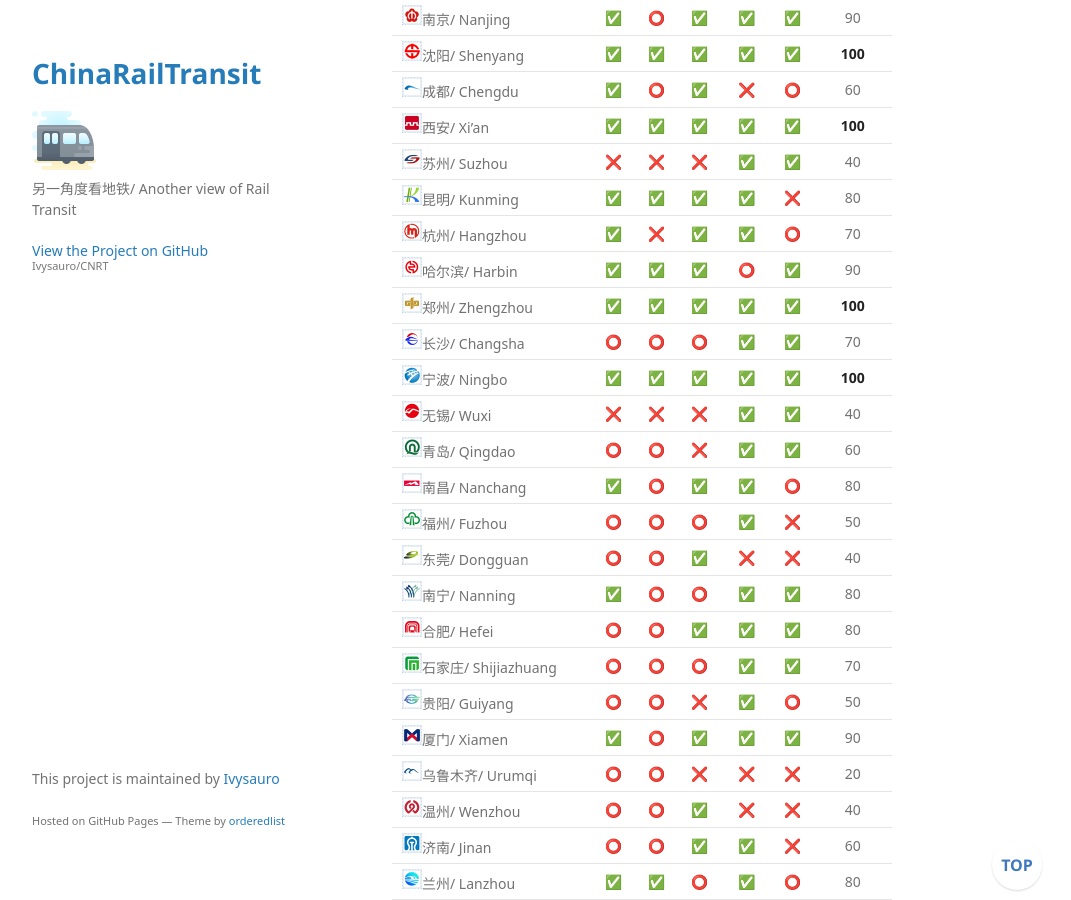
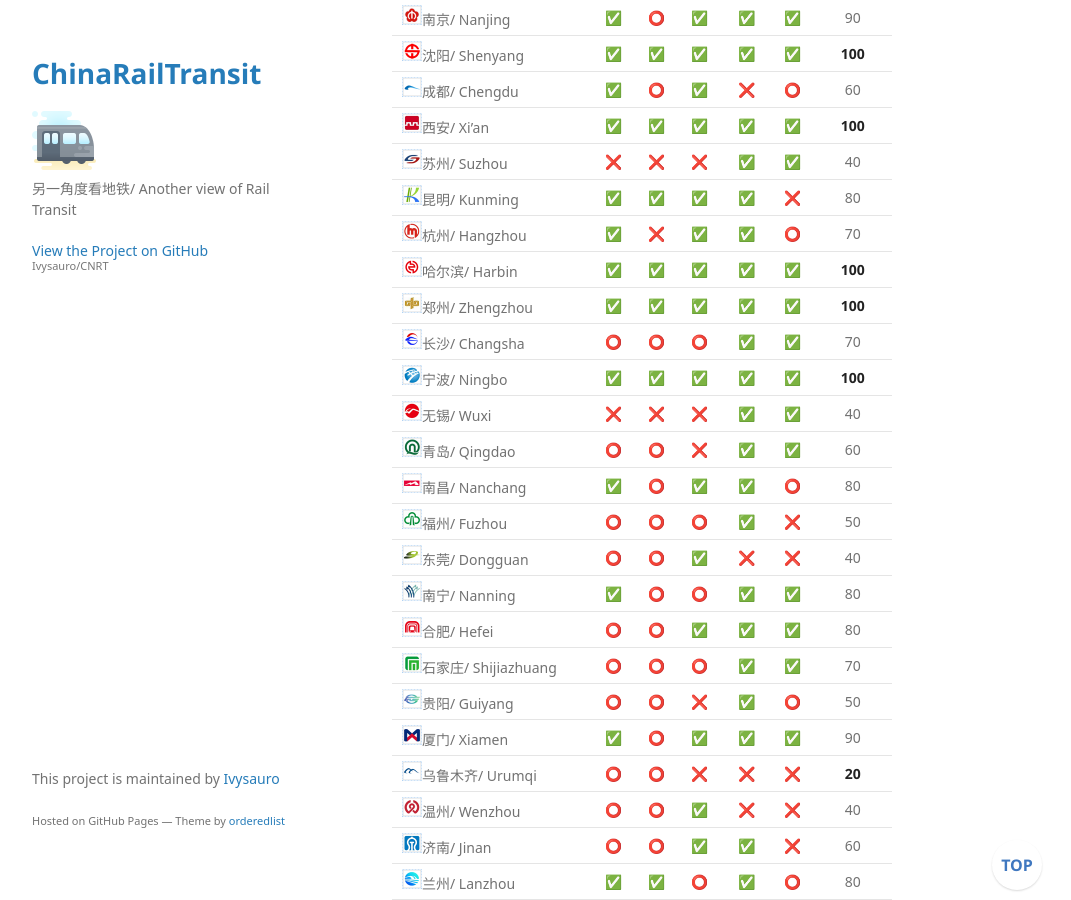
Before and after one commit to Ivysauro/CNRT, a Jekyll site: the page built from data/Pay.md, in a window 1280 px wide and 900 px high, scrolled down 6709 px. Shown: the whole window, without its empty margins (178-1249 px from the left). Built offline with Jekyll 4.4.1, drawn with Linux system fonts in a browser that asks for light colours; some web fonts are replaced; our own code applies the rules of GitHub Pages for plain Markdown files; a script that is not in the unit is left out.

Commit message:
🍊更新哈尔滨评分

```diff
--- a/data/Pay.md
+++ b/data/Pay.md
@@ -226,7 +226,7 @@
 | <img src="https://raw.githubusercontent.com/Ivysauro/CNRT/master/images/city/suz.gif" width="20" hegiht="20"/>苏州/ Suzhou | ❌ | ❌ | ❌ | ✅ | ✅ | 40 |
 | <img src="https://raw.githubusercontent.com/Ivysauro/CNRT/master/images/city/km.gif" width="20" hegiht="20"/>昆明/ Kunming | ✅ | ✅ | ✅ | ✅ | ❌ | 80 |
 | <img src="https://raw.githubusercontent.com/Ivysauro/CNRT/master/images/city/hz.gif" width="20" hegiht="20"/>杭州/ Hangzhou | ✅ | ❌ | ✅ | ✅ | ⭕ | 70 |
-| <img src="https://raw.githubusercontent.com/Ivysauro/CNRT/master/images/city/hrb.gif" width="20" hegiht="20"/>哈尔滨/ Harbin | ✅ | ✅ | ✅ | ⭕ | ✅ | 90 |
+| <img src="https://raw.githubusercontent.com/Ivysauro/CNRT/master/images/city/hrb.gif" width="20" hegiht="20"/>哈尔滨/ Harbin | ✅ | ✅ | ✅ | ✅ | ✅ | **100** |
 | <img src="https://raw.githubusercontent.com/Ivysauro/CNRT/master/images/city/zz.gif" width="20" hegiht="20"/>郑州/ Zhengzhou | ✅ | ✅ | ✅ | ✅ | ✅ | **100** |
 | <img src="https://raw.githubusercontent.com/Ivysauro/CNRT/master/images/city/cs.gif" width="20" hegiht="20"/>长沙/ Changsha | ⭕ | ⭕ | ⭕ | ✅ | ✅ | 70 |
 | <img src="https://raw.githubusercontent.com/Ivysauro/CNRT/master/images/city/nb.gif" width="20" hegiht="20"/>宁波/ Ningbo | ✅ | ✅ | ✅ | ✅ | ✅ | **100** |
@@ -240,7 +240,7 @@
 | <img src="https://raw.githubusercontent.com/Ivysauro/CNRT/master/images/city/sjz.gif" width="20" hegiht="20"/>石家庄/ Shijiazhuang | ⭕ | ⭕ | ⭕ | ✅ | ✅ | 70 |
 | <img src="https://raw.githubusercontent.com/Ivysauro/CNRT/master/images/city/gy.gif" width="20" hegiht="20"/>贵阳/ Guiyang | ⭕ | ⭕ | ❌ | ✅ | ⭕ | 50 |
 | <img src="https://raw.githubusercontent.com/Ivysauro/CNRT/master/images/city/xm.gif" width="20" hegiht="20"/>厦门/ Xiamen | ✅ | ⭕ | ✅ | ✅ | ✅ | 90 |
-| <img src="https://raw.githubusercontent.com/Ivysauro/CNRT/master/images/city/wlmq.gif" width="20" hegiht="20"/>乌鲁木齐/ Urumqi | ⭕ | ⭕ | ❌ | ❌ | ❌ | 20 |
+| <img src="https://raw.githubusercontent.com/Ivysauro/CNRT/master/images/city/wlmq.gif" width="20" hegiht="20"/>乌鲁木齐/ Urumqi | ⭕ | ⭕ | ❌ | ❌ | ❌ | **20** |
 | <img src="https://raw.githubusercontent.com/Ivysauro/CNRT/master/images/city/wz.gif" width="20" hegiht="20"/>温州/ Wenzhou | ⭕ | ⭕ | ✅ | ❌ | ❌ | 40 |
 | <img src="https://raw.githubusercontent.com/Ivysauro/CNRT/master/images/city/jn.gif" width="20" hegiht="20"/>济南/ Jinan | ⭕ | ⭕ | ✅ | ✅ | ❌ | 60 |
 | <img src="https://raw.githubusercontent.com/Ivysauro/CNRT/master/images/city/lz.gif" width="20" hegiht="20"/>兰州/ Lanzhou | ✅ | ✅ | ⭕ | ✅ | ⭕ | 80 |
```
